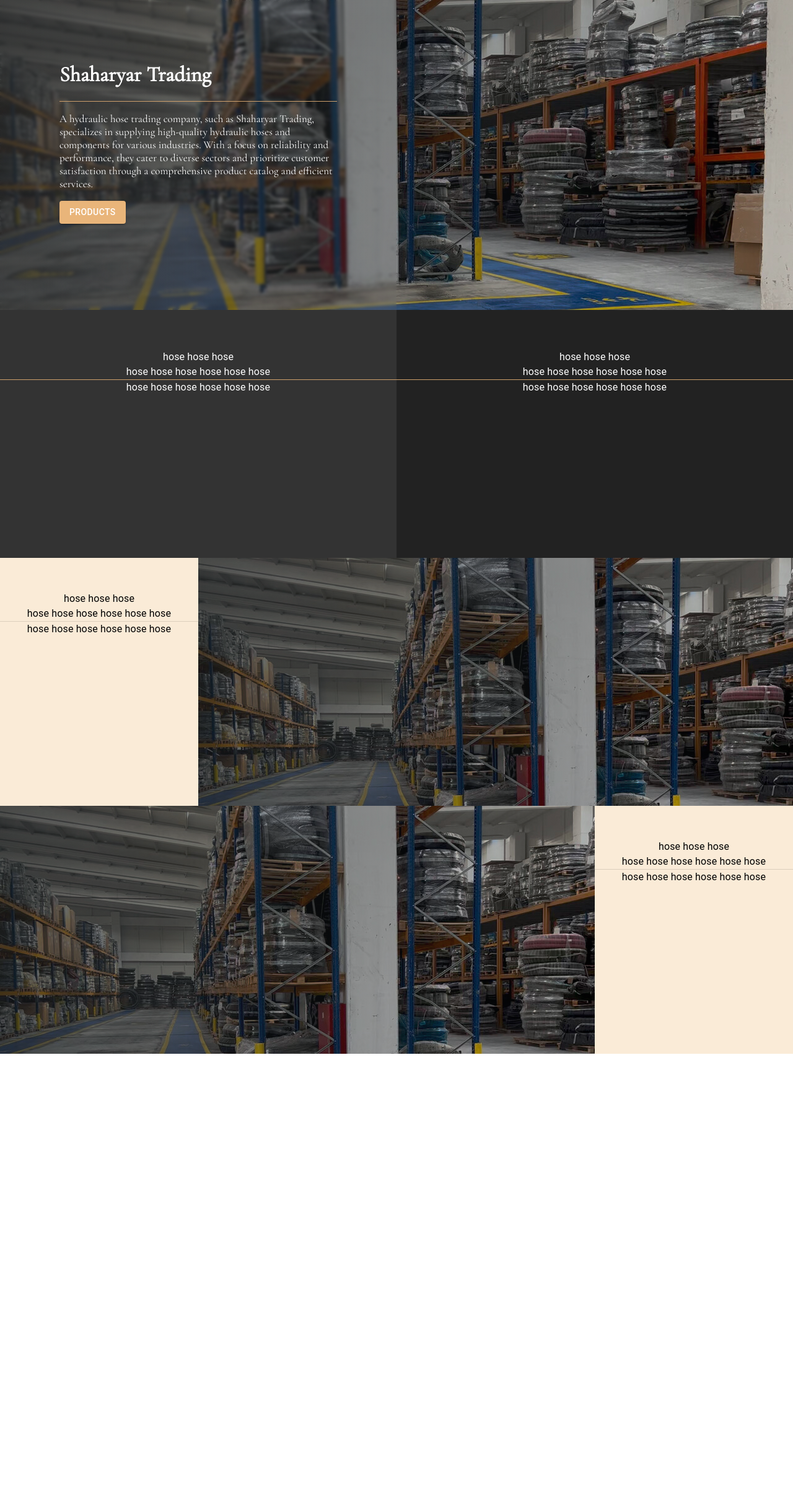
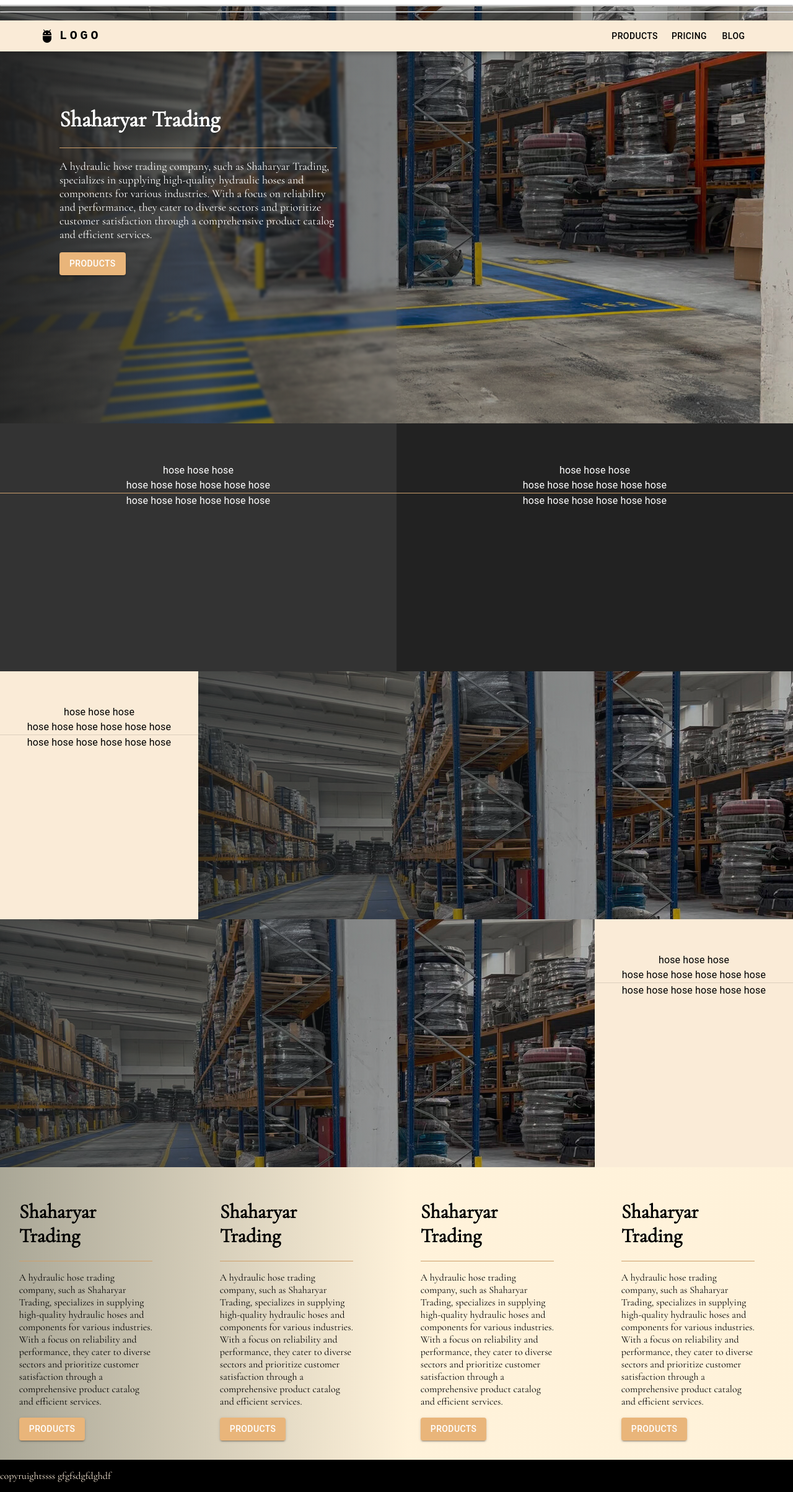
Before and after one commit to 1hamza-bit/shery, a React (Create React App) app: page / in a window 1280 px wide. Shown: the whole page at 62% size. Before the commit the page ends 1700 px from the top, so only its background shows below. Built offline with nearby package versions, Linux system fonts and the light colour scheme.

Commit message:
header footer

```diff
--- a/package.json
+++ b/package.json
@@ -5,6 +5,7 @@
   "dependencies": {
     "@emotion/react": "^11.11.1",
     "@emotion/styled": "^11.11.0",
+    "@mui/icons-material": "^5.14.16",
     "@mui/material": "^5.14.17",
     "@mui/styled-engine-sc": "^6.0.0-alpha.5",
     "@testing-library/jest-dom": "^5.17.0",
--- a/src/Components/Home/index.css
+++ b/src/Components/Home/index.css
@@ -5,18 +5,19 @@
 
     backdrop-filter: blur(2px) brightness(0.9);
 
-    min-height: 500px;
+    min-height: 600px;
     background-repeat: no-repeat;
     background-size: cover;
 }
 .overmain{
-    background: linear-gradient(90deg, rgba(54, 54, 54, 0.4) 0%, rgba(115, 115, 115, 0.1) 52%);
+    background: linear-gradient(90deg, rgba(32, 32, 32, 0.8) 0%, rgba(115, 115, 115, 0.1) 52%);
     color: white;
     backdrop-filter: blur(2px);
     justify-content: center;
     display: flex;
-    padding-top: 6%;
-    font-size: 17px;
+    padding-top: 5%;
+    font-size: 18px;
+    height: 600px;
     /* height: 100%; */
     /* background-color: rgba(0,0,0,0.2); */
     /*box-shadow: 0px 2px 4px -1px rgba(211, 205, 205, 0.226), 0px 4px 5px 0px rgba(230, 222, 222, 0.219), 0px 1px 10px 0px rgba(59, 58, 58, 0.26) !important; */
--- a/src/Components/Home/index.js
+++ b/src/Components/Home/index.js
@@ -1,3 +1,5 @@
+import Footer from '../Layout/footer';
+import Header from '../Layout/header';
 import './index.css';
 const { Grid, Typography, Divider, Button } = require("@mui/material");
 
@@ -5,8 +7,15 @@
 
     return (
         <>
-            <Grid container className="main" >
-                <Grid className='overmain' item lg={6} md={6} sm={12} xs={6}>
+            <div container className="main" >
+                    <hr />
+                    <hr />
+
+                <Header />
+
+                <Grid container>
+
+                <Grid className='overmain' item lg={6} md={6} sm={12} xs={12}>
                     <div className='w70p'>
                         <h1>Shaharyar Trading</h1>
                         <div style={{ textAlign: 'center' }}>
@@ -18,7 +27,13 @@
                         <Button variant='contained' className='bgmain'> Products </Button>
                     </div>
                 </Grid>
-            </Grid>
+                <Grid  item lg={6} md={6} sm={12} xs={12}>
+
+                </Grid>
+
+                </Grid>
+
+            </div>
             <Grid container spacing={0} className='second'>
                 <Grid item className='right' lg={6} md={6} sm={12} xs={12}>
                     <Typography className='twh pt10p'>hose hose hose</Typography>
@@ -61,6 +76,8 @@
                 </Grid>
 
             </Grid>
+
+            <Footer />
         </>
     )
 
--- /dev/null
+++ b/src/Components/Layout/footer.js
@@ -0,0 +1,72 @@
+import { Button, Divider, Grid } from "@mui/material";
+
+
+
+
+const Footer = () => {
+
+    return(
+
+        <>
+        <Grid container spacing={2} className="footer">
+            <Grid item lg={3} md={6} sm={12} xs={12}>
+            <div className='w70p p10p'>
+                        <h1>Shaharyar Trading</h1>
+                        <div style={{ textAlign: 'center' }}>
+                            <Divider className='divider' />
+                        </div>
+                        <p>A hydraulic hose trading company, such as Shaharyar Trading, specializes in supplying high-quality hydraulic hoses
+                            and components for various industries. With a focus on reliability and performance, they cater
+                            to diverse sectors and prioritize customer satisfaction through a comprehensive product catalog and efficient services. </p>
+                        <Button variant='contained' className='bgmain'> Products </Button>
+                    </div>
+            </Grid>
+            <Grid item lg={3} md={6} sm={12} xs={12}>
+            <div className='w70p p10p'>
+                        <h1>Shaharyar Trading</h1>
+                        <div style={{ textAlign: 'center' }}>
+                            <Divider className='divider' />
+                        </div>
+                        <p>A hydraulic hose trading company, such as Shaharyar Trading, specializes in supplying high-quality hydraulic hoses
+                            and components for various industries. With a focus on reliability and performance, they cater
+                            to diverse sectors and prioritize customer satisfaction through a comprehensive product catalog and efficient services. </p>
+                        <Button variant='contained' className='bgmain'> Products </Button>
+                    </div>
+            </Grid>
+            <Grid item lg={3} md={6} sm={12} xs={12}>
+            <div className='w70p p10p'>
+                        <h1>Shaharyar Trading</h1>
+                        <div style={{ textAlign: 'center' }}>
+                            <Divider className='divider' />
+                        </div>
+                        <p>A hydraulic hose trading company, such as Shaharyar Trading, specializes in supplying high-quality hydraulic hoses
+                            and components for various industries. With a focus on reliability and performance, they cater
+                            to diverse sectors and prioritize customer satisfaction through a comprehensive product catalog and efficient services. </p>
+                        <Button variant='contained' className='bgmain'> Products </Button>
+                    </div>
+            </Grid>
+            <Grid item lg={3} md={6} sm={12} xs={12}>
+            <div className='w70p p10p'>
+                        <h1>Shaharyar Trading</h1>
+                        <div style={{ textAlign: 'center' }}>
+                            <Divider className='divider' />
+                        </div>
+                        <p>A hydraulic hose trading company, such as Shaharyar Trading, specializes in supplying high-quality hydraulic hoses
+                            and components for various industries. With a focus on reliability and performance, they cater
+                            to diverse sectors and prioritize customer satisfaction through a comprehensive product catalog and efficient services. </p>
+                        <Button variant='contained' className='bgmain'> Products </Button>
+                    </div>
+            </Grid>
+
+        </Grid>
+        <Grid container spacing={0} className="underfooter">
+        <Grid item lg={12} md={12} sm={12} xs={12}>
+        <p>copyruightssss gfgfsdgfdghdf </p>
+        </Grid>
+        </Grid>
+        </>
+
+    )
+}
+
+export default Footer ;
--- /dev/null
+++ b/src/Components/Layout/header.js
@@ -0,0 +1,160 @@
+import { Grid } from "@mui/material";
+import * as React from 'react';
+import { AppBar, Box, Toolbar, IconButton, Typography, Menu, MenuItem, Container, Avatar, Button, Tooltip } from '@mui/material';
+import MenuIcon from '@mui/icons-material/Menu';
+import AdbIcon from '@mui/icons-material/Adb';
+import './index.css'
+
+const pages = ['Products', 'Pricing', 'Blog'];
+const settings = ['Profile', 'Account', 'Dashboard', 'Logout'];
+
+const Header = () => {
+    const [anchorElNav, setAnchorElNav] = React.useState(null);
+    const [anchorElUser, setAnchorElUser] = React.useState(null);
+
+    const handleOpenNavMenu = (event) => {
+      setAnchorElNav(event.currentTarget);
+    };
+    const handleOpenUserMenu = (event) => {
+      setAnchorElUser(event.currentTarget);
+    };
+
+    const handleCloseNavMenu = () => {
+      setAnchorElNav(null);
+    };
+
+    const handleCloseUserMenu = () => {
+      setAnchorElUser(null);
+    };
+
+    return (
+        <>
+        <Grid>
+        <AppBar position="static" className="header">
+      <Container  fullWidth>
+        <Toolbar disableGutters className="toolbar">
+          <AdbIcon sx={{ display: { xs: 'none', md: 'flex' }, mr: 1 }} />
+          <Typography
+            variant="h6"
+            noWrap
+            component="a"
+            href="#app-bar-with-responsive-menu"
+            sx={{
+              mr: 2,
+              display: { xs: 'none', md: 'flex' },
+              fontFamily: 'monospace',
+              fontWeight: 700,
+              letterSpacing: '.3rem',
+              color: 'inherit',
+              textDecoration: 'none',
+            }}
+          >
+            LOGO
+          </Typography>
+
+          <Box sx={{ flexGrow: 1, display: { xs: 'flex', md: 'none' } }}>
+            <IconButton
+              size="large"
+              aria-label="account of current user"
+              aria-controls="menu-appbar"
+              aria-haspopup="true"
+              onClick={handleOpenNavMenu}
+              color="inherit"
+            >
+              <MenuIcon />
+            </IconButton>
+            <Menu
+              id="menu-appbar"
+              anchorEl={anchorElNav}
+              anchorOrigin={{
+                vertical: 'bottom',
+                horizontal: 'left',
+              }}
+              keepMounted
+              transformOrigin={{
+                vertical: 'top',
+                horizontal: 'left',
+              }}
+              open={Boolean(anchorElNav)}
+              onClose={handleCloseNavMenu}
+              sx={{
+                display: { xs: 'block', md: 'none' },
+              }}
+            >
+              {pages.map((page) => (
+                <MenuItem key={page} onClick={handleCloseNavMenu}>
+                  <Typography textAlign="center">{page}</Typography>
+                </MenuItem>
+              ))}
+            </Menu>
+          </Box>
+          <AdbIcon sx={{ display: { xs: 'flex', md: 'none' }, mr: 1 }} />
+          <Typography
+            variant="h5"
+            noWrap
+            component="a"
+            href="#app-bar-with-responsive-menu"
+            sx={{
+              mr: 2,
+              display: { xs: 'flex', md: 'none' },
+              flexGrow: 1,
+              fontFamily: 'monospace',
+              fontWeight: 700,
+              letterSpacing: '.3rem',
+              color: 'inherit',
+              textDecoration: 'none',
+            }}
+          >
+            LOGO
+          </Typography>
+          <Box sx={{ flexGrow: 1, justifyContent: "end", display: { xs: 'none', md: 'flex' } }}>
+            {pages.map((page) => (
+              <Button
+                key={page}
+                onClick={handleCloseNavMenu}
+                sx={{ my: 2, color: 'white', display: 'block' }}
+              >
+                {page}
+              </Button>
+            ))}
+          </Box>
+
+          {/* <Box sx={{ flexGrow: 0 }}>
+            <Tooltip title="Open settings">
+              <IconButton onClick={handleOpenUserMenu} sx={{ p: 0 }}>
+                <Avatar alt="Remy Sharp" src="/static/images/avatar/2.jpg" />
+              </IconButton>
+            </Tooltip>
+            <Menu
+              sx={{ mt: '45px' }}
+              id="menu-appbar"
+              anchorEl={anchorElUser}
+              anchorOrigin={{
+                vertical: 'top',
+                horizontal: 'right',
+              }}
+              keepMounted
+              transformOrigin={{
+                vertical: 'top',
+                horizontal: 'right',
+              }}
+              open={Boolean(anchorElUser)}
+              onClose={handleCloseUserMenu}
+            >
+              {settings.map((setting) => (
+                <MenuItem key={setting} onClick={handleCloseUserMenu}>
+                  <Typography textAlign="center">{setting}</Typography>
+                </MenuItem>
+              ))}
+            </Menu>
+          </Box> */}
+        </Toolbar>
+      </Container>
+    </AppBar>
+        </Grid>
+        </>
+
+    )
+}
+
+export default Header;
--- /dev/null
+++ b/src/Components/Layout/index.css
@@ -0,0 +1,25 @@
+header{
+    margin-top: 1% !important;
+    background-color: antiquewhite !important;
+    color: black !important;
+}
+
+header button{
+    padding: 0px 11px !important;
+    color: black !important;
+    margin-top: 5px !important;
+    margin-bottom: 5px !important;
+}
+
+header .toolbar{
+    min-height: 50px !important;
+}
+
+.footer{
+    background: linear-gradient(90deg, rgba(80, 75, 43, 0.5) 0%, rgba(255, 223, 163, 0.4) 52%);
+}
+
+.underfooter{
+    background-color: black;
+    color: antiquewhite;
+}
--- a/src/index.css
+++ b/src/index.css
@@ -42,3 +42,7 @@
   background-color: rgb(233, 181, 122) !important;
 
 }
+
+.p10p{
+  padding: 10%;
+}
```
Also changed, not shown: 1 other file (tests, documents, lock files or other folders).
